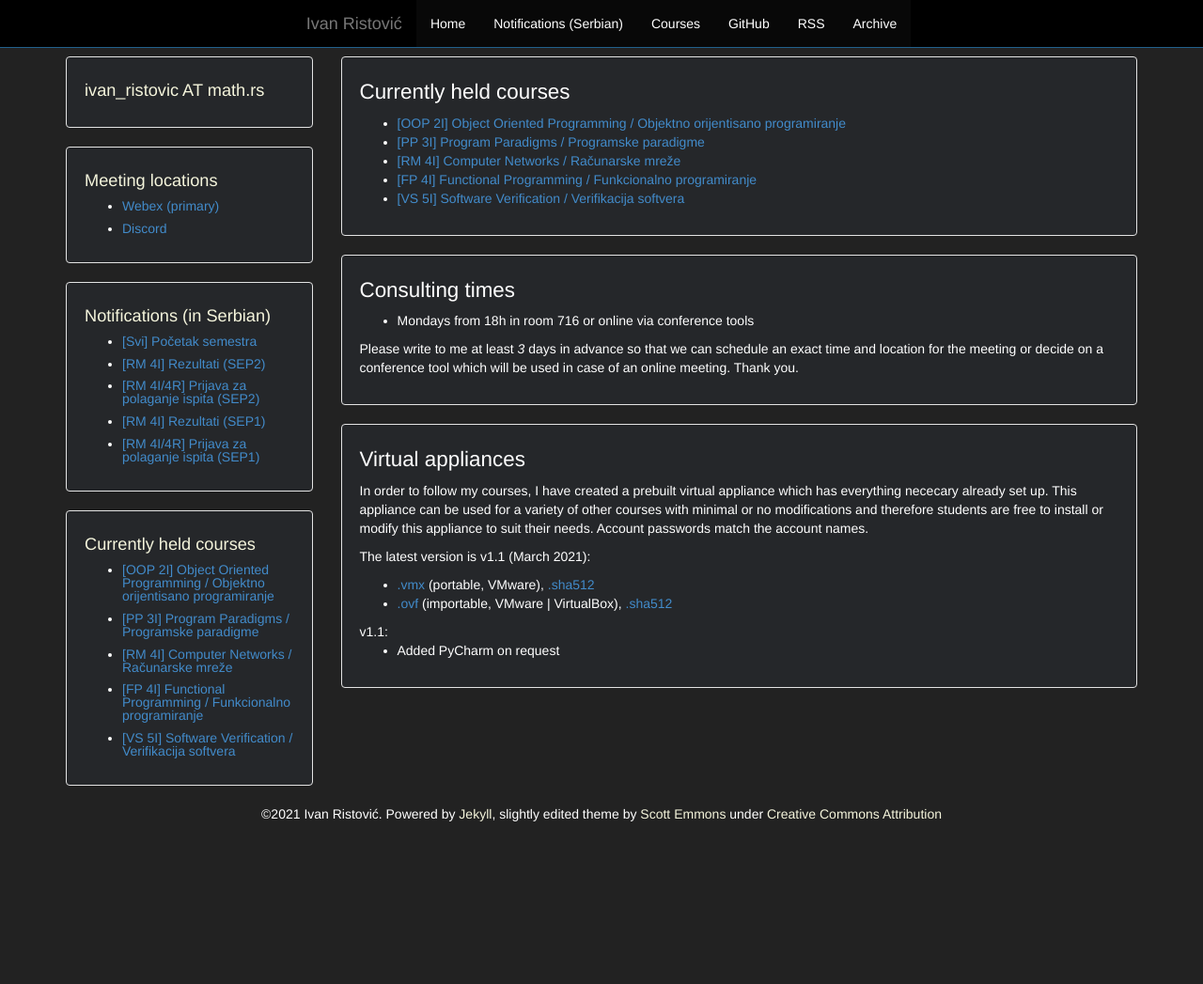
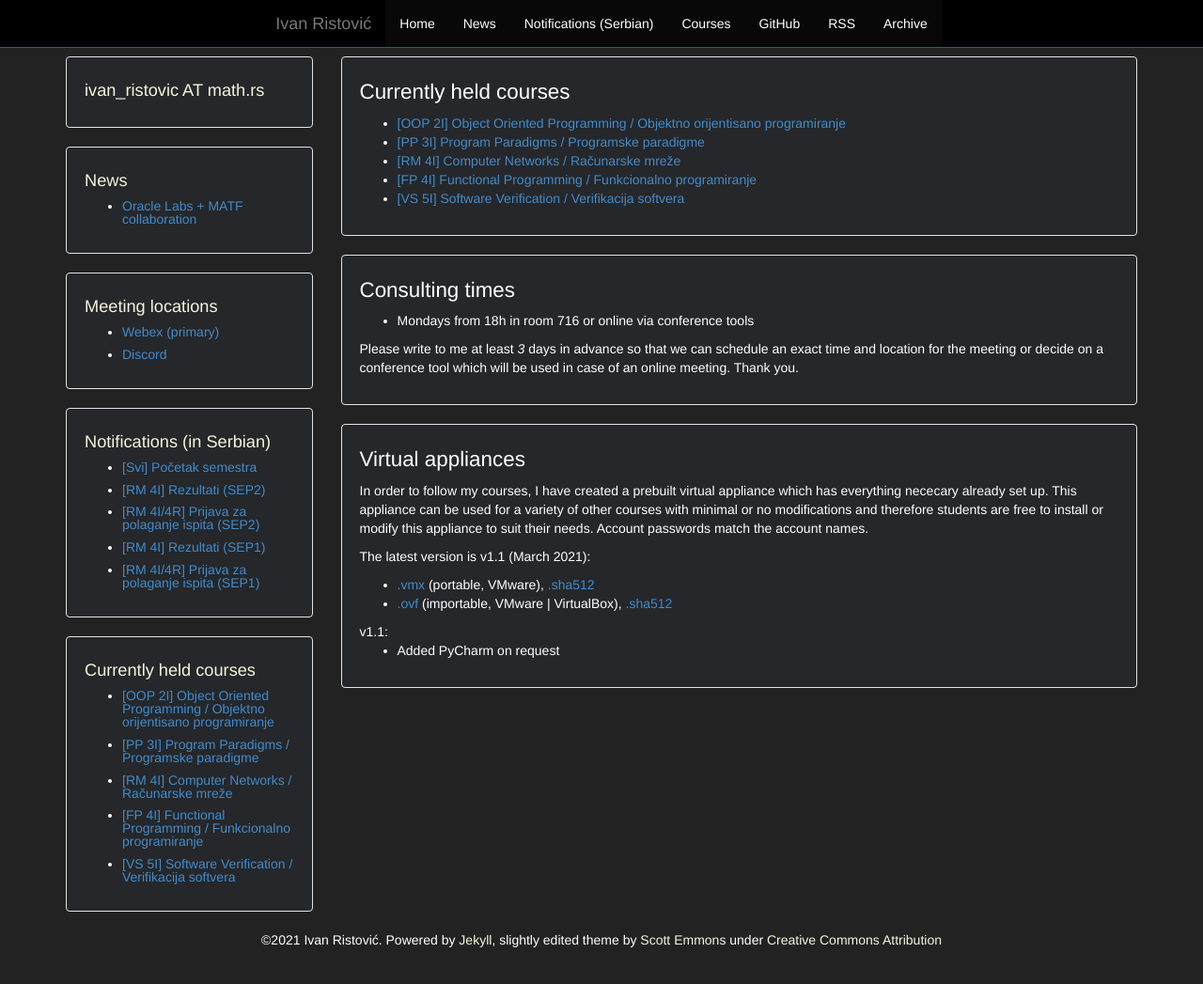
Before and after one commit to ivan-ristovic/ivan-ristovic.github.io, a Jekyll site: the page built from courses.html, in a window 1280 px wide and 1080 px high. Shown: the top 1047 px of the window at 94% size. Built offline with Jekyll 4.4.1, drawn with Linux system fonts in a browser that asks for light colours.

Commit message:
Add news

```diff
--- a/_includes/header.html
+++ b/_includes/header.html
@@ -32,6 +32,7 @@
               <div class="collapse navbar-collapse" id="bs-example-navbar-collapse-1">
                 <ul class="nav navbar-nav">
                     <li class="active"><a href="{{ site.baseurl }}/">Home</a></li>
+                    <li class="active"><a href="{{ site.baseurl }}/news">News</a></li>
                     <li class="active"><a href="{{ site.baseurl }}/notifications">Notifications (Serbian)</a></li>
                     <li class="active"><a href="{{ site.baseurl }}/courses.html">Courses</a></li>
                     {% if site.github != '' %}
--- /dev/null
+++ b/_includes/news-list.html
@@ -0,0 +1,10 @@
+<h1>News</h1>
+<ul>
+  <li><a href="{{ site.baseurl }}/news#well_0001">Oracle Labs + MATF collaboration</a></li>
+</ul>
+
+<!--
+<h1>Previously held courses</h1>
+<ul>
+</ul>
+-->
--- a/_includes/sidebar.html
+++ b/_includes/sidebar.html
@@ -1,5 +1,9 @@
 <div class="sidebar well">
   <h1>{{ site.description }}</h1>
+</div>
+
+<div class="sidebar well">
+    {% include news-list.html %}
 </div>
 
 <!-- TODO remove -->
--- a/courses.html
+++ b/courses.html
@@ -1,8 +1,6 @@
 ---
 layout: default
 ---
-
-<!-- This page provides the sidebar links for mobile, where the sidebar is hidden -->
 
 <div class="well">
   {% include courses-list.html %}
```
Also changed, not shown: news.html (added, +14 -0 lines).
